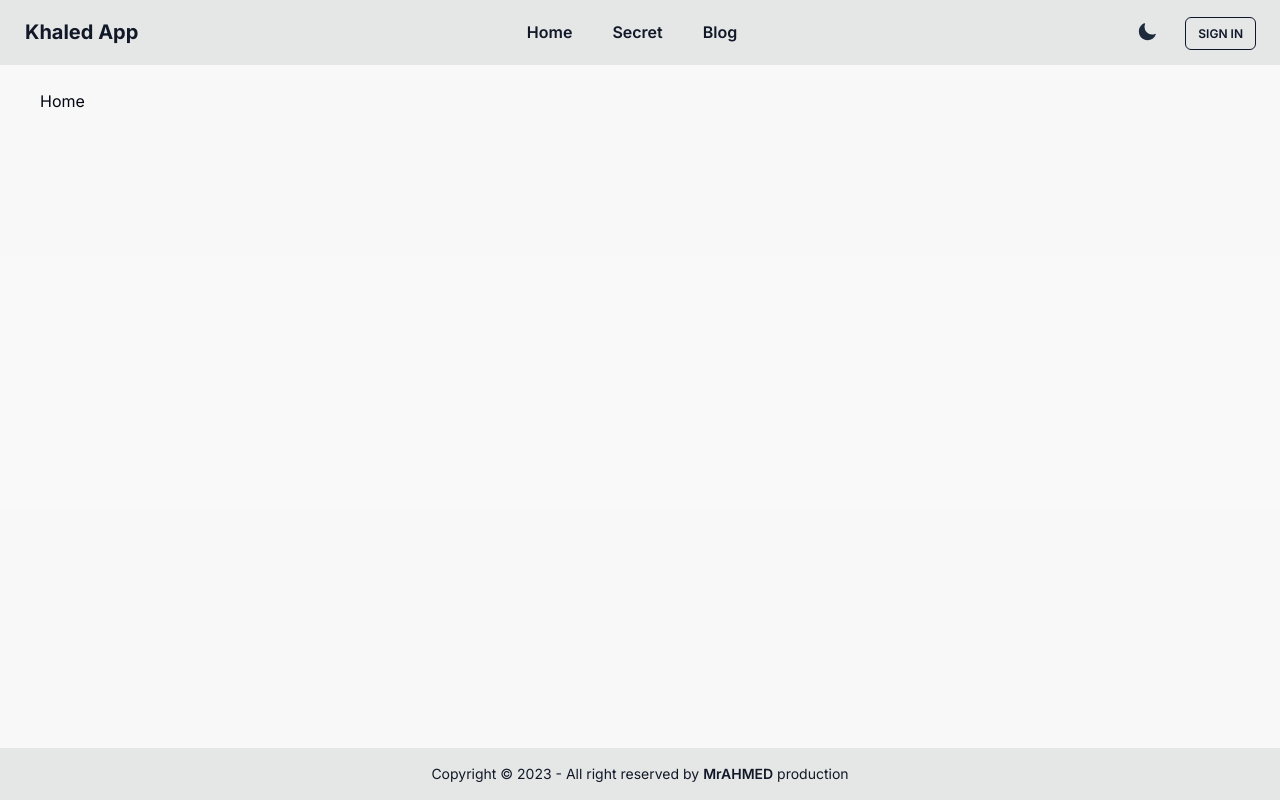
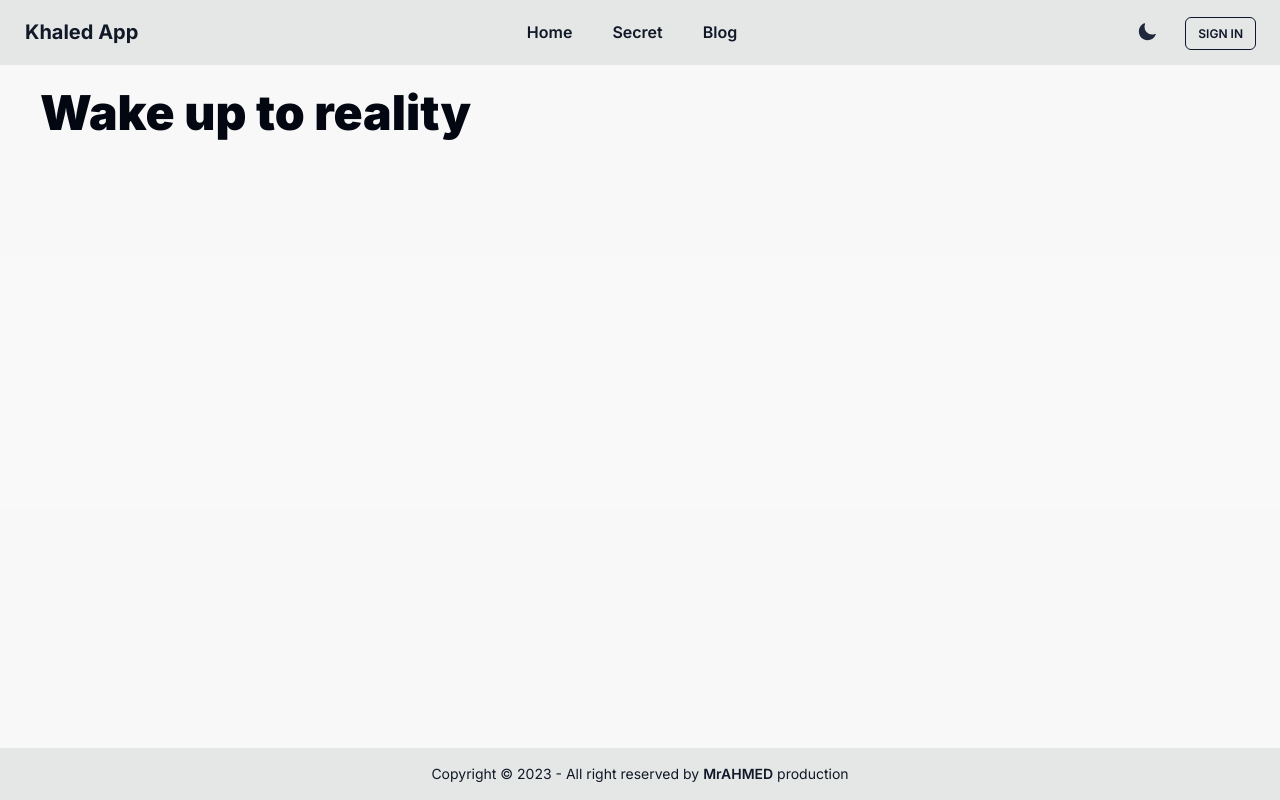
Before and after one commit to MrAHMED14/khaled, a Next.js app: page / in a window 1280 px wide. Built offline with nearby package versions, Linux system fonts and the light colour scheme; no server answers.

Commit message:
test deploy

```diff
--- a/app/page.jsx
+++ b/app/page.jsx
@@ -1,7 +1,7 @@
 export default function Home() {
   return (
     <div className="">
-      <h1>Home</h1>
+      <h1 className="text-5xl font-black">Wake up to reality</h1>
     </div>
   );
 }
```
